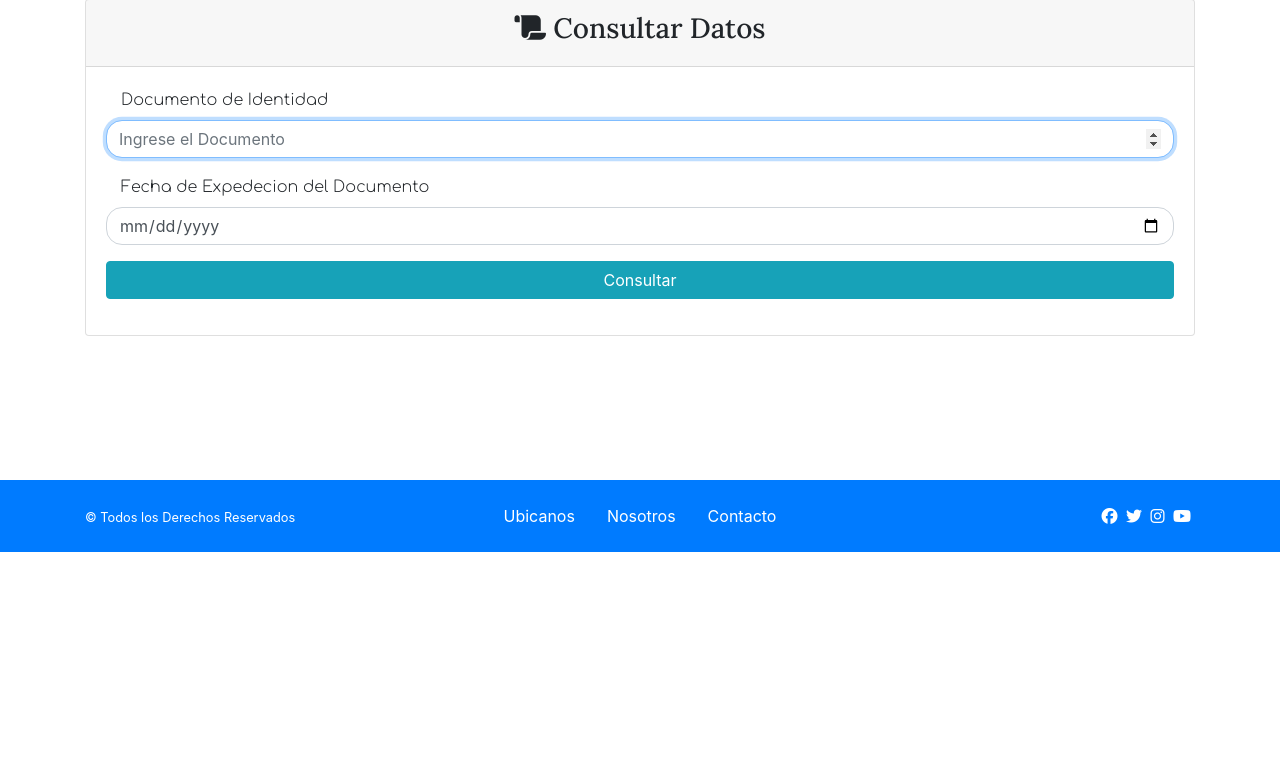
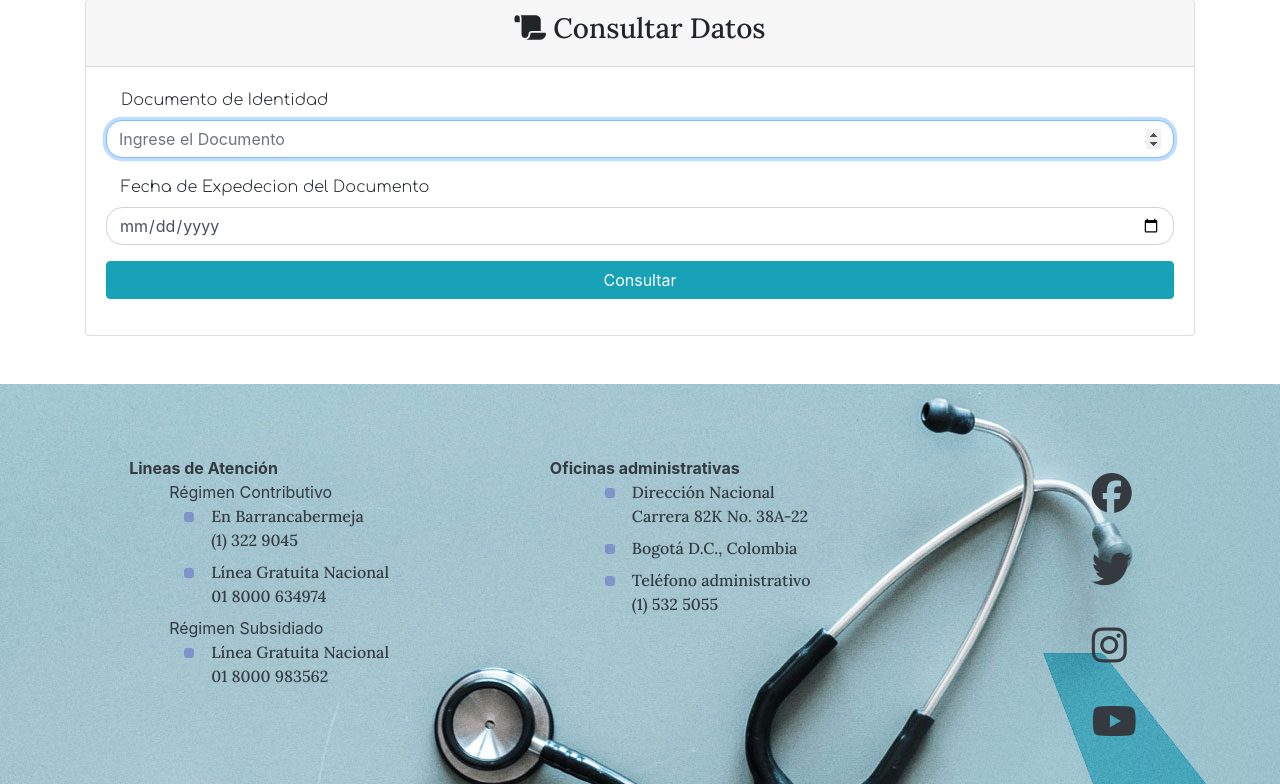
Before and after one commit to LuisFOsG/Consulta-Medica, a PHP site: page /basedatos.php in a window 1280 px wide. Shown: the part 107-891 px from the top of the page. Before the commit the page ends 659 px from the top, so only its background shows below. Run offline with PHP 8.4, Linux system fonts and the light colour scheme; data that the repository does not hold is empty; some libraries are stand-ins or nearby versions.

Commit message:
Pie de Pagina Actualizado
Co-authored-by: Bryan Steven Muñoz Cruzado <bryan312@hotmail.com>

```diff
--- a/basedatos.php
+++ b/basedatos.php
@@ -41,10 +41,6 @@ include("dbconnection/conexion.php");//Conexión a la Base de Datos
         <?php
             include("dbconnection/verificationform.php");
         ?>
-        <br>
-        <br>
-        <br>
-        <br>
     </div>
     <?php
         include("particiones/pie.php");
--- a/login.php
+++ b/login.php
@@ -70,9 +70,6 @@ include("dbconnection/conexion.php");//Conexión a la Base de Datos
             </div>
         </div>
     </div>
-    <?php
-        include("particiones/pie.php");
-    ?>
     <!--===============================================================================================-->
     <script src="vendor/select2/select2.min.js"></script>
     <!--===============================================================================================-->
--- a/particiones/head.php
+++ b/particiones/head.php
@@ -15,7 +15,7 @@
 <link href="https://fonts.googleapis.com/css2?family=Staatliches&display=swap" rel="stylesheet">
 <link href="https://fonts.googleapis.com/css2?family=Oswald&display=swap" rel="stylesheet">
 
-<link rel="stylesheet" href="./public/css/main.css">
+<link rel="stylesheet" href="./public/css/mai.css">
 
 <!-- CSS ANIMADO -->
 <link rel="stylesheet" href="https://cdnjs.cloudflare.com/ajax/libs/animate.css/4.1.1/animate.min.css">
--- a/particiones/pie.php
+++ b/particiones/pie.php
@@ -1,42 +1,48 @@
-<footer>
-    <div class="bg-primary">
-        <div class="container">
-        <div class="row justify-content-between align-items-center py-3">
-            <div class="col text-center text-md-left order-1 order-md-0 mb-0 my-4 my-md-0">
-                <p class="text-white mb-0"><small>&copy; Todos los Derechos Reservados</small></p>
-            </div>
-            <div class="col order-0 order-md-1">
-                <ul class="nav justify-content-center">
-                    <li class="nav-item">
-                        <a href="#" class="nav-link text-white">Ubicanos</a>
-                    </li>
-                    <li class="nav-item">
-                        <a href="#" class="nav-link text-white">Nosotros</a>
-                    </li>
-                    <li class="nav-item">
-                        <a href="#" class="nav-link text-white">Contacto</a>
-                    </li>
+<footer class="fondopie p-4">
+    <div class="row mt-5">
+        <div class="col-1"></div>
+        <div class="col-4 justify-content-center">
+            <div class="text-dark">
+                <p class="mb-0"><strong>Lineas de Atención</strong></p>
+                <ul class="live">
+                    Régimen Contributivo
+                    <li class="titulo">En Barrancabermeja <br> (1) 322 9045</li>
+                    <li class="titulo">Línea Gratuita Nacional <br>
+                    01 8000 634974 <br></li>
+                    Régimen Subsidiado
+                    <li class="titulo">Línea Gratuita Nacional <br>
+                    01 8000 983562 <br></li>
                 </ul>
             </div>
-            <div class="col text-center text-md-right order-2">
-                <a href="#" class="text-white mr-1">
+        </div>
+        <div class="col-5 justify-content-center">
+            <div class="text-dark">
+                <p class="mb-0"><strong>Oficinas administrativas</strong></p>
+                <ul class="live">
+                    <li class="titulo">Dirección Nacional<br> Carrera 82K No. 38A-22</li>
+                    <li class="titulo">Bogotá D.C., Colombia</li>
+                    <li class="titulo">Teléfono administrativo <br> (1) 532 5055</li>
+                </ul>
+            </div>
+        </div>
+        <div class="col-2">
+            <a href="#" class="text-dark mr-1 icon nav-link">
                 <i class="fab fa-facebook"></i>
             </a>
-                <a href="#" class="text-white mr-1">
+            <a href="#" class="text-dark mr-1 icon nav-link">
                 <i class="fab fa-twitter"></i>
             </a>
-                <a href="#" class="text-white mr-1">
+            <a href="#" class="text-dark mr-1 icon nav-link">
                 <i class="fab fa-instagram"></i>
             </a>
-                <a href="#" class="text-white mr-1">
+            <a href="#" class="text-dark mr-1 icon nav-link">
                 <i class="fab fa-youtube"></i>
             </a>
         </div>
     </div>
-        </div>
-    </div>
 </footer>
 
+<!-- random -->
 <!-- DEPENDENCIAS -->
 
 <script src="https://code.jquery.com/jquery-3.5.1.slim.min.js" integrity="sha384-DfXdz2htPH0lsSSs5nCTpuj/zy4C+OGpamoFVy38MVBnE+IbbVYUew+OrCXaRkfj" crossorigin="anonymous"></script>
--- a/public/css/main.css
+++ b/public/css/mai.css
@@ -112,3 +112,13 @@
     left: -10px;
     background: rgba(95, 11, 145, 0.733);
 }
+
+/* Pie de la pagina */
+
+.fondopie {
+    background-image: url("../img/imgpie.png");
+}
+
+.icon {
+    font-size: 40px;
+}
```
Also changed, not shown: public/img/imgpie.png (added). Lines whose indentation alone changed are shown as unchanged.
